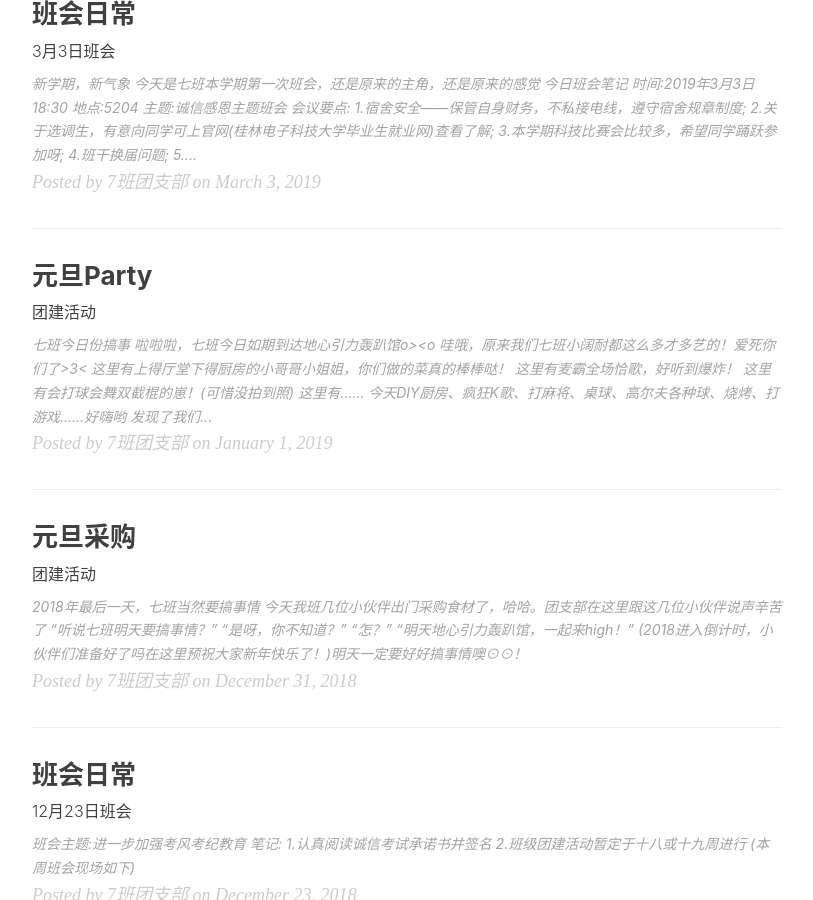
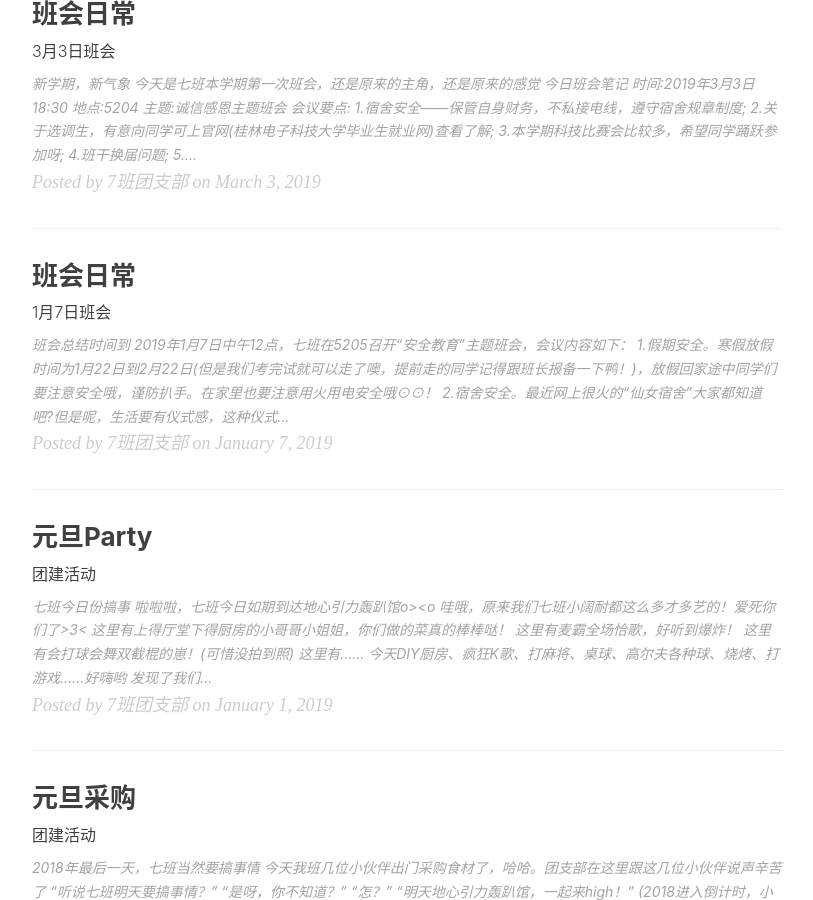
Before and after one commit to guetsanyuanqiban/guetsanyuanqiban.github.io, a Jekyll site: the page built from index.html, in a window 1280 px wide and 900 px high, scrolled down 732 px. Shown: the whole window, without its empty margins (233-1046 px from the left). Built offline with Jekyll 4.4.1, drawn with Linux system fonts in a browser that asks for light colours; nearby versions of some CDN libraries; the list of posts is cut into pages by our own code; comment, search, counter and statistics services are not loaded; a file with an impossible date is left out; some of the changed text lies outside the part shown.

Commit message:
Revert "."
This reverts commit 623f215d02ee936ccbd8ae321c0a7b87ca9938f4.

```diff
--- a/_posts/2019-1-7-class-meeting.md
+++ b/_posts/2019-1-7-class-meeting.md
@@ -1,18 +1,30 @@
 ---
 layout:     post
 title:      "班会日常"
-subtitle:   " 月 日班会"
-date:       2019-0-0 00:00:00
+subtitle:   "1月7日班会"
+date:       2019-1-7 19:00:00
 author:     "7班团支部"
 header-img: "img/post-bg-2015.jpg"
 tags:
-    -
-    -
+    - 生活
+    - 班会
 ---
 
->
+>班会总结时间到
 
 
+2019年1月7日中午12点，七班在5205召开“安全教育”主题班会，会议内容如下：<br>
+1.假期安全。寒假放假时间为1月22日到2月22日(但是我们考完试就可以走了噢，提前走的同学记得跟班长报备一下鸭！)，放假回家途中同学们要注意安全哦，谨防扒手。在家里也要注意用火用电安全哦⊙⊙！<br>
+2.宿舍安全。最近网上很火的“仙女宿舍”大家都知道吧?但是呢，生活要有仪式感，这种仪式感是要寄托在安全之上的。很多我们认为没什么危害的东西都可能存在安全隐患吖，所以同学们要注意啦！<br>
+3.交通安全。现在很多同学都习惯走路时低头玩手机，这可是很危险的呢。有再重要的事也等停下来再说嘛，毕竟生命更重要嘛！<br>
+PS.本次班会我们邀请了一些同学谈谈自己的见解，同学们都很积极呢！<br>
 
-
- ![]()
+ ![](http://b339.photo.store.qq.com/psb?/V12Mx3kP1dR9rT/*gVqkxChHqtOI0HeHg.XmiFLLfqGeS48NqRCNkAViYk!/b/dFMBAAAAAAAA&bo=VQhABlUIQAYRIBc!)
+ ![](http://b191.photo.store.qq.com/psb?/V12Mx3kP1dR9rT/UA61nds6xDevwX3JkXvDMVlLF661aXQNS.PfEihk87A!/b/dL8AAAAAAAAA&bo=VQhABlUIQAYRECc!)
+ ![](/img/in-post/post-meeting-27.jpeg)
+ ![](/img/in-post/post-meeting-28.jpeg)
+ ![](/img/in-post/post-meeting-29.jpeg)
+ ![](/img/in-post/post-meeting-30.jpeg)
+ ![](/img/in-post/post-meeting-31.jpeg)
+ ![](/img/in-post/post-meeting-32.jpeg)
+ ![](/img/in-post/post-meeting-33.jpeg)
```
Also changed, not shown: 1 other file.
